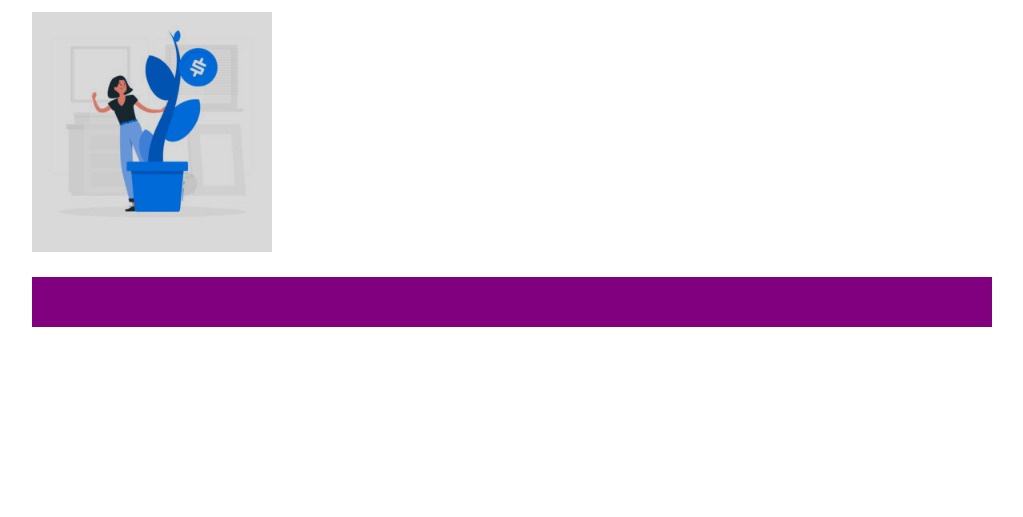
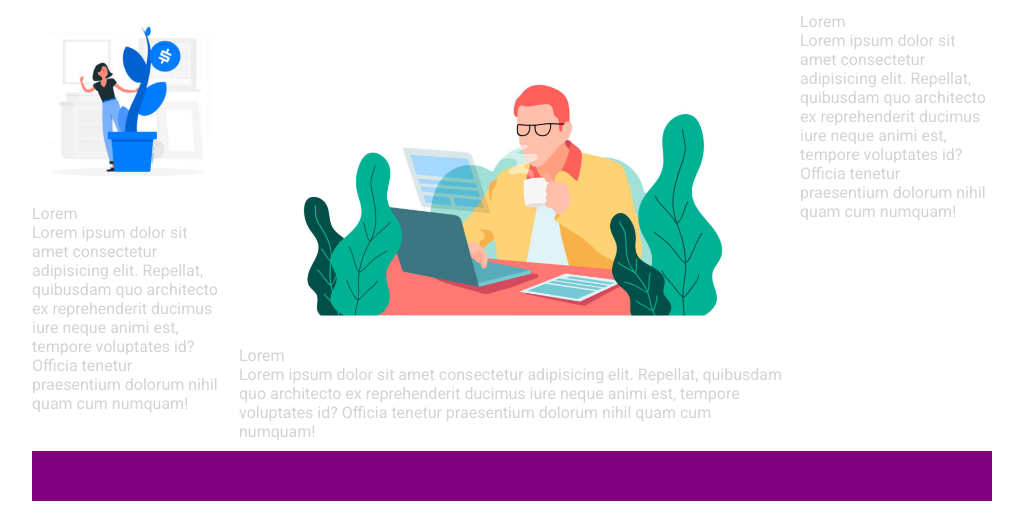
Before and after one commit to filauro1989/htmlcss-wp, a plain HTML site: page index.html in a window 1280 px wide. Shown: the part 494-1011 px from the top of the page, without its empty margins (128-1151 px from the left). Before the commit the page ends 837 px from the top, so only its background shows below. Drawn offline with Linux system fonts and the light colour scheme.

Commit message:
inserimento immagini

```diff
--- a/css/style.css
+++ b/css/style.css
@@ -3,9 +3,11 @@
     padding: 0;
     box-sizing: border-box;
 }
+html {
+    font-size: 100%;
+}
 
 body {
-    font-size: 100%;
     font-family: 'Roboto', sans-serif;
     color: lightgray;
     max-width: 1200px;
@@ -98,18 +100,20 @@ body {
 /* /main-container-header */
 
 .col {
-    width: 25%;
-    background-color: black;
+    width: 20%;
     float: left;
     margin-bottom: 15px;
 }
 .col-central {
-    width: calc(50% - 30px);
+    width: calc(60% - 30px);
     margin: 0 15px;
 }
 
 .left-col-img {
-    opacity: 0.85;
+    width: 100%;
+    float: left;
+}
+.central-col-img {
     width: 100%;
     float: left;
 }
--- a/index.html
+++ b/index.html
@@ -70,10 +70,30 @@
             </div>
 
             <div class="col col-left">
+
                 <img class="left-col-img" src="img/img-1.jpg" alt="">
+
+                <div class="left-col-text">
+                    <p>Lorem</p>
+                    <p>Lorem ipsum dolor sit amet consectetur adipisicing elit. Repellat, quibusdam quo architecto ex reprehenderit ducimus iure neque animi est, tempore voluptates id? Officia tenetur praesentium dolorum nihil quam cum numquam!</p>
+                </div>
+
             </div>
-            <div class="col col-central"></div>
-            <div class="col col-right"></div>
+            <div class="col col-central">
+
+                <img class="central-col-img" src="img/banner-2.jpg" alt="">
+
+                <div class="central-col-text">
+                    <p>Lorem</p>
+                    <p>Lorem ipsum dolor sit amet consectetur adipisicing elit. Repellat, quibusdam quo architecto ex reprehenderit ducimus iure neque animi est, tempore voluptates id? Officia tenetur praesentium dolorum nihil quam cum numquam!</p>
+                </div>
+            </div>
+            <div class="col col-right">
+                <div class="right-col-text">
+                    <p>Lorem</p>
+                    <p>Lorem ipsum dolor sit amet consectetur adipisicing elit. Repellat, quibusdam quo architecto ex reprehenderit ducimus iure neque animi est, tempore voluptates id? Officia tenetur praesentium dolorum nihil quam cum numquam!</p>
+                </div>
+            </div>
 
         </div>
 
```
